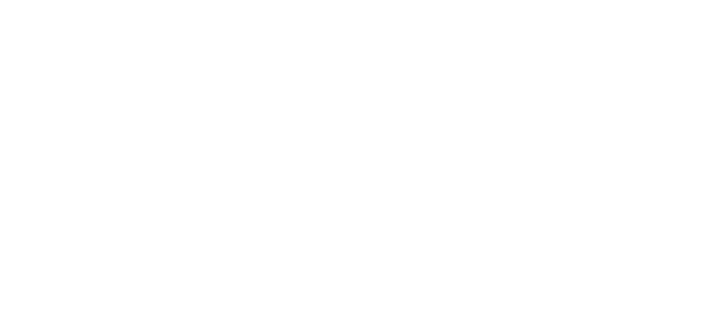
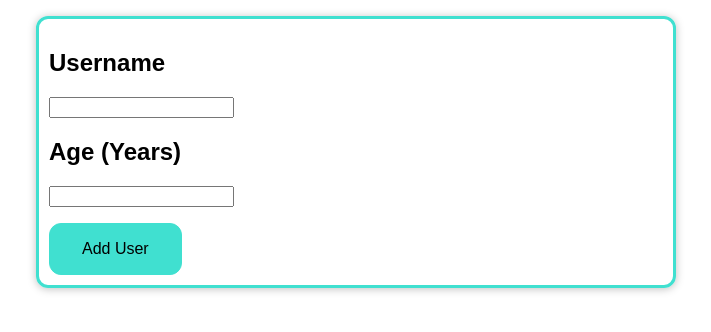
Before and after one commit to rolfheij-sil/ReactTraining, a React (Create React App) app: page / in a window 1280 px wide. Shown: the top 332 px of the page, without its empty margins (284-995 px from the left). Built offline with nearby package versions, Linux system fonts and the light colour scheme.

Commit message:
Section 8: My solution

```diff
--- a/package.json
+++ b/package.json
@@ -8,6 +8,7 @@
     "@testing-library/user-event": "^7.2.1",
     "react": "^18.0.0",
     "react-dom": "^18.0.0",
+    "react-modal": "^3.16.1",
     "react-scripts": "^5.0.1"
   },
   "scripts": {
--- a/src/App.js
+++ b/src/App.js
@@ -1,12 +1,28 @@
-import React from 'react';
+import { useState } from "react";
+import UserList from "./components/List/UserList";
+import Form from "./components/Form/Form";
+import Card from "./components/UI/Card";
 
+const dummyUsers = [
+	// { key: "user1", name: "Rolf", age: 31 },
+	// { key: "user2", name: "Rofl", age: 13 },
+];
 
 function App() {
-  return (
-    <div>
+	const [users, setUsers] = useState(dummyUsers);
 
-    </div>
-  );
+	const newUserHandler = (userName, userAge) => {
+		setUsers([{ key: "userX", name: userName, age: userAge }, ...users]);
+	};
+
+	return (
+		<div>
+			<Card>
+				<Form addNewUser={newUserHandler} />
+			</Card>
+			{users.length > 0 && <UserList users={users} />}
+		</div>
+	);
 }
 
 export default App;
--- /dev/null
+++ b/src/components/Form/Form.css
@@ -0,0 +1,20 @@
+.modal {
+	border-radius: 12px;
+	box-shadow: 0 1px 8px rgba(0, 0, 0, 0.25);
+	width: 50%;
+	min-width: 400px;
+	margin: auto;
+	border: 3px solid turquoise;
+	padding: 10px;
+}
+
+.modal button {
+	font: inherit;
+	cursor: pointer;
+	padding: 1rem 2rem;
+	border: 1px solid turquoise;
+	background-color: turquoise;
+	color: black;
+	border-radius: 12px;
+	margin-top: 1rem;
+}
--- /dev/null
+++ b/src/components/Form/Form.js
@@ -0,0 +1,74 @@
+import { useState } from "react";
+import Modal from "react-modal";
+import "./Form.css";
+
+const Form = (props) => {
+	const [userName, setUserName] = useState("");
+	const [userAge, setUserAge] = useState("");
+	const [modalIsOpen, setModalIsOpen] = useState(false);
+
+	const [modalMessage, setModalMessage] = useState("");
+
+	const openModal = (message) => {
+		setModalMessage(message);
+		setModalIsOpen(true);
+	};
+
+	const closeModal = () => {
+		setModalIsOpen(false);
+	};
+
+	const submitHandler = (e) => {
+		e.preventDefault();
+
+		if (userName.trim().length === 0 || userAge.trim().length === 0) {
+			openModal("Please enter a valid name and age (non-empty values)");
+			return;
+		}
+
+		if (userAge < 0) {
+			openModal("Please enter a valid age (> 0)");
+			return;
+		}
+
+		props.addNewUser(userName, userAge);
+
+		setUserName("");
+		setUserAge("");
+	};
+
+	const userNameHandler = (e) => {
+		setUserName(e.target.value);
+	};
+
+	const userAgeHandler = (e) => {
+		setUserAge(e.target.value);
+	};
+
+	return (
+		<div>
+			<form onSubmit={submitHandler}>
+				<h2>Username</h2>
+				<input type="text" value={userName} onChange={userNameHandler} />
+				<h2>Age (Years)</h2>
+				<input type="number" value={userAge} onChange={userAgeHandler} />
+				<div class="form-style">
+					<button type="submit">Add User</button>
+				</div>
+			</form>
+
+			<Modal
+				isOpen={modalIsOpen}
+				onRequestClose={closeModal}
+				contentLabel={modalMessage}
+				className="modal"
+			>
+				<h2>Invalid input</h2>
+				<div>{modalMessage}</div>
+				<button onClick={closeModal}>Okay</button>
+			</Modal>
+		</div>
+	);
+};
+
+export default Form;
--- /dev/null
+++ b/src/components/List/User.js
@@ -0,0 +1,9 @@
+const User = (props) => {
+	return (
+		<p>
+			{props.data.name} ({props.data.age} years old)
+		</p>
+	);
+};
+
+export default User;
--- /dev/null
+++ b/src/components/List/UserList.js
@@ -0,0 +1,16 @@
+import Card from "../UI/Card";
+import User from "./User";
+
+const UserList = (props) => {
+	return (
+		<div>
+			<Card>
+				{props.users.map((user) => (
+					<User data={user} />
+				))}
+			</Card>
+		</div>
+	);
+};
+
+export default UserList;
--- /dev/null
+++ b/src/components/UI/Card.css
@@ -0,0 +1,22 @@
+.card {
+	border-radius: 12px;
+	box-shadow: 0 1px 8px rgba(0, 0, 0, 0.25);
+	width: 50%;
+	min-width: 400px;
+	margin-left: auto;
+	margin-right: auto;
+	margin-top: 1rem;
+	border: 3px solid turquoise;
+	padding: 10px;
+}
+
+.card button {
+	font: inherit;
+	cursor: pointer;
+	padding: 1rem 2rem;
+	border: 1px solid turquoise;
+	background-color: turquoise;
+	color: black;
+	border-radius: 12px;
+	margin-top: 1rem;
+}
--- /dev/null
+++ b/src/components/UI/Card.js
@@ -0,0 +1,8 @@
+import "./Card.css";
+
+const Card = (props) => {
+	const classes = "card " + props.className;
+	return <div className={classes}>{props.children}</div>;
+};
+
+export default Card;
```
Also changed, not shown: 1 other file (tests, documents, lock files or other folders).
